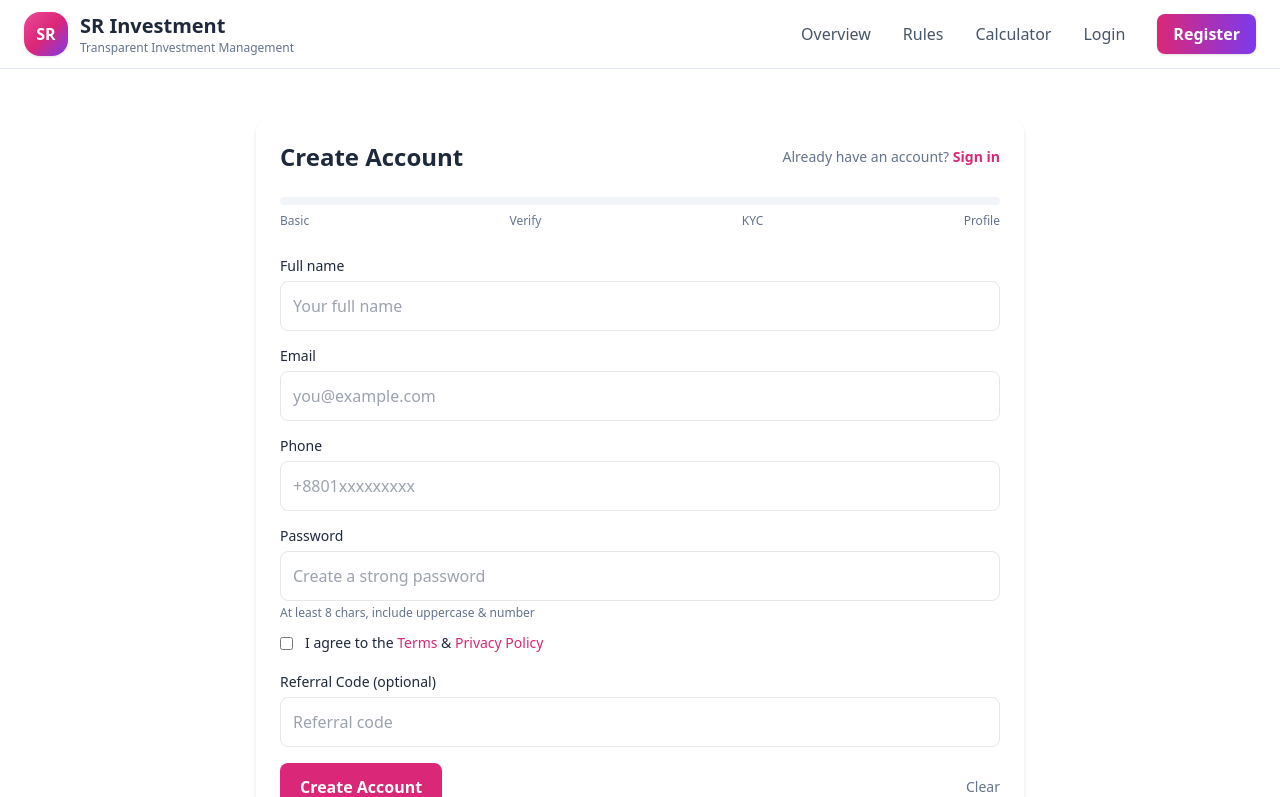
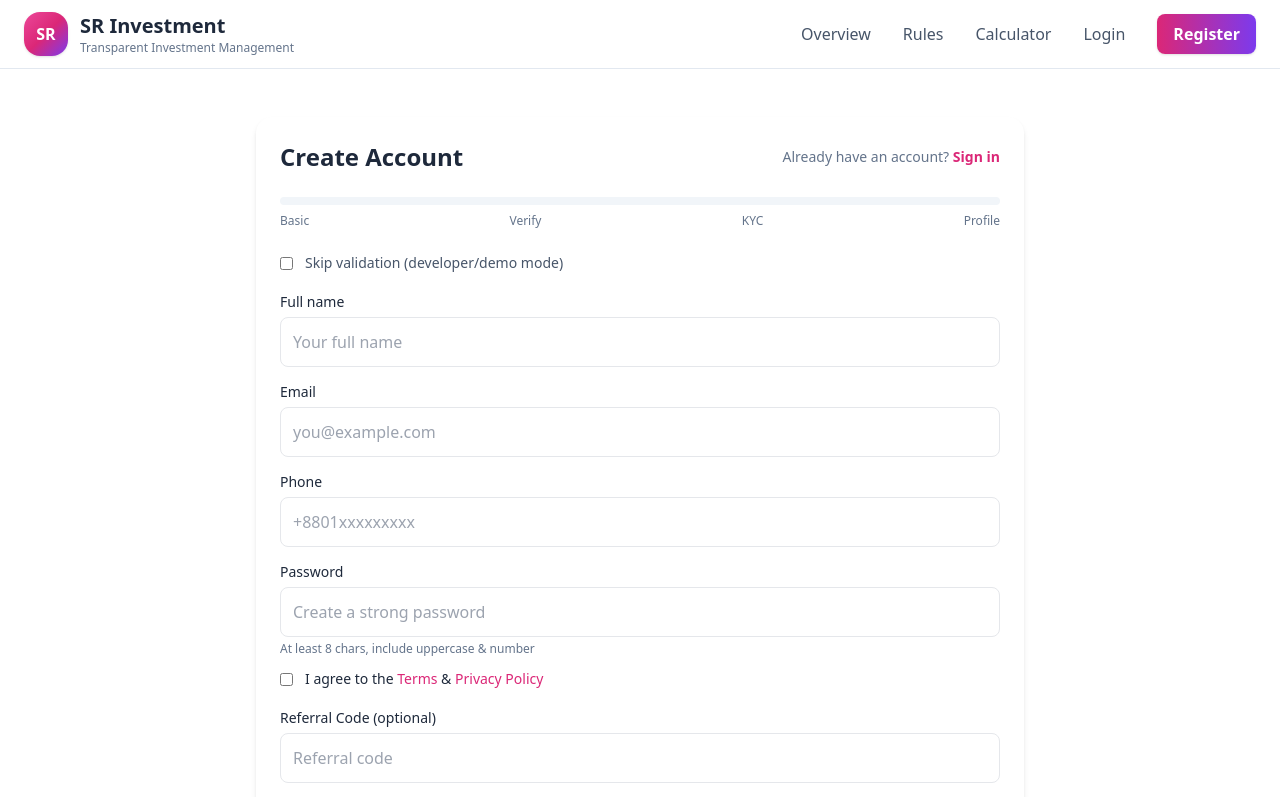
Before and after one commit to developer-faisal06/SR-Investment-Platform, a React (Vite) app: page /register in a window 1280 px wide. Shown: the top 797 px of the page. Built offline with nearby package versions, Linux system fonts and the light colour scheme.

Commit message:
feat(register): add skip-validation toggle for demo mode

```diff
--- a/src/components/Register/register.jsx
+++ b/src/components/Register/register.jsx
@@ -8,6 +8,7 @@ export default function Register(){
   const [step, setStep] = useState(1)
   const [sendingOtp, setSendingOtp] = useState(false)
   const [resendTimer, setResendTimer] = useState(0)
+  const [skipValidation, setSkipValidation] = useState(false)
 
   const [form, setForm] = useState(()=>({
     name:'', email:'', phone:'', password:'', terms:false, referral:'',
@@ -40,6 +41,7 @@ export default function Register(){
   const update = (patch)=> setForm(f => ({...f, ...patch}))
 
   const validateStep = (s)=>{
+    if(skipValidation) { setErrors({}); return true }
     const e = {}
     if(s===1){
       if(!form.name.trim()) e.name = 'Enter your full name'
@@ -125,6 +127,11 @@ export default function Register(){
         <div className="flex justify-between text-xs text-slate-500 mt-2">
           <div>Basic</div><div>Verify</div><div>KYC</div><div>Profile</div>
         </div>
+      </div>
+
+      <div className="flex items-center gap-3 mb-4">
+        <input id="skipValidation" type="checkbox" checked={skipValidation} onChange={e=>setSkipValidation(e.target.checked)} />
+        <label htmlFor="skipValidation" className="text-sm text-slate-600">Skip validation (developer/demo mode)</label>
       </div>
 
       {step===1 && (
```
